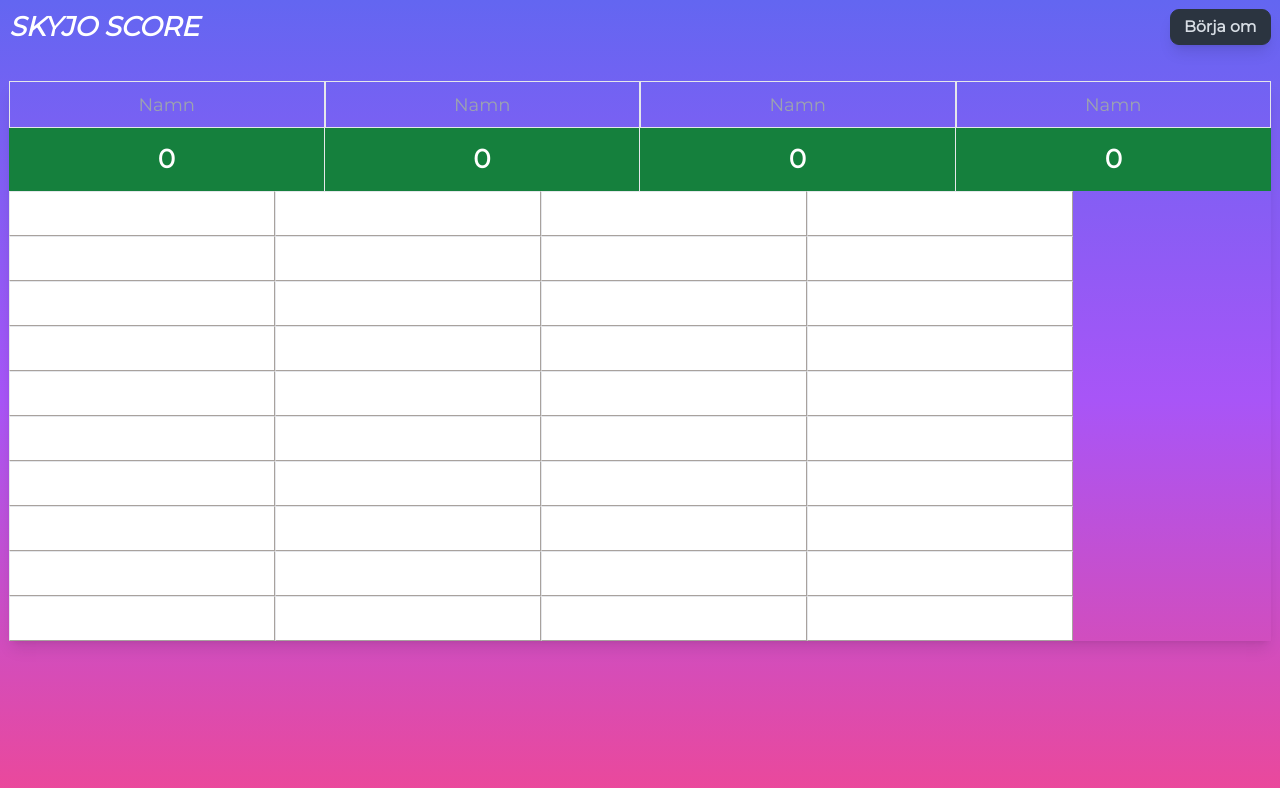
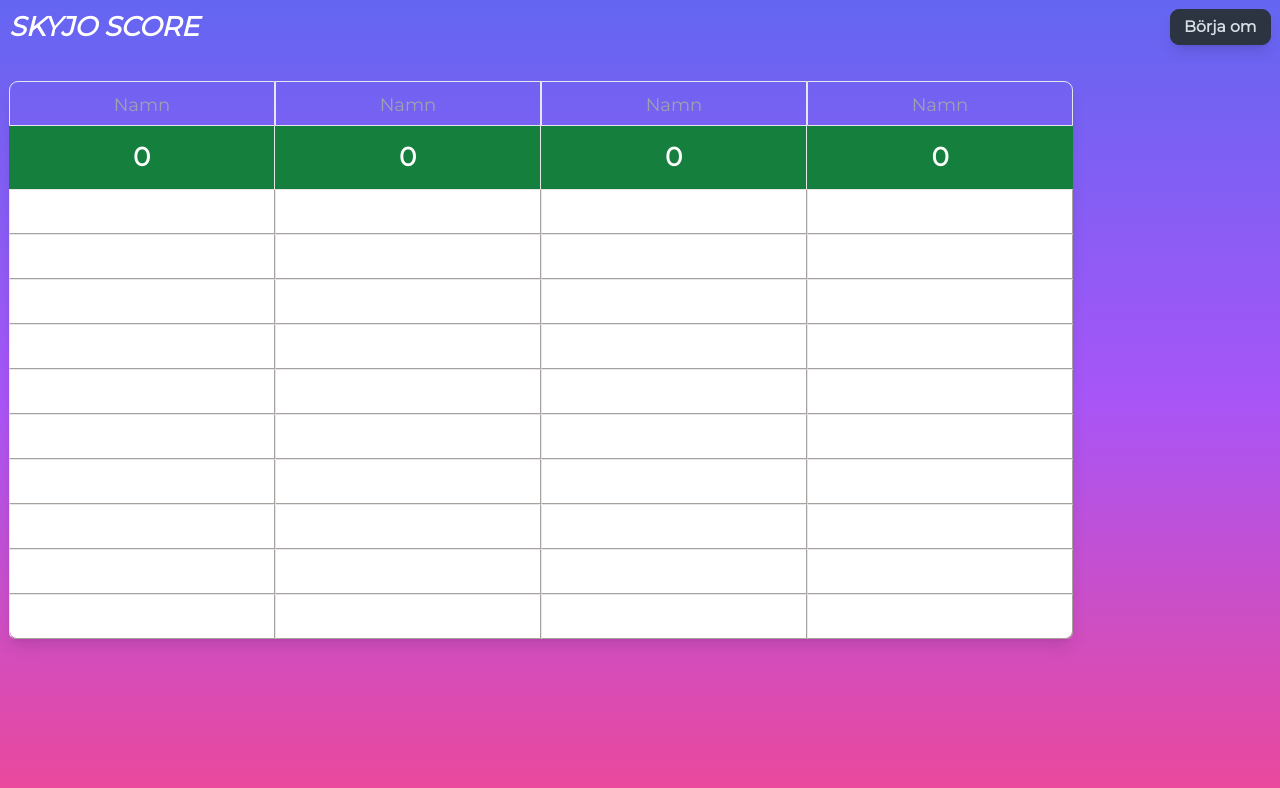
Before and after one commit to jeth318/skyjo-score, a Next.js app: page / in a window 1280 px wide. Shown: the top 788 px of the page. Built offline with nearby package versions, Linux system fonts and the light colour scheme.

Commit message:
Improve stylng

```diff
--- a/app/layout.tsx
+++ b/app/layout.tsx
@@ -1,6 +1,7 @@
 import type { Metadata } from "next";
 import { Montserrat } from "next/font/google";
 import "./globals.css";
+import Head from "next/head";
 
 const inter = Montserrat({ subsets: ["latin"], weight: "400" });
 
@@ -16,6 +17,9 @@ export default function RootLayout({
 }>) {
   return (
     <html lang="en">
+      <head>
+        <meta name="format-detection" content="telephone=no" />
+      </head>
       <body className={inter.className}>{children}</body>
     </html>
   );
--- a/app/lib/utils.ts
+++ b/app/lib/utils.ts
@@ -6,7 +6,8 @@ export function valid(value: string) {
   return pattern.test(value);
 }
 
-export function getTotalScoreColor(score: number) {
+export function getTotalScoreColor(score: number, hasLoadedScores: boolean) {
+  if (!hasLoadedScores) return "bg-grey";
   if (score < 0) return "bg-blue-800";
   if (score < 50) return "bg-green-700";
   if (score < 100) return "bg-orange-500";
@@ -14,9 +15,5 @@ export function getTotalScoreColor(score: number) {
 }
 
 export function validScoreInput(event: ChangeEvent<HTMLInputElement>) {
-  console.log(event.target.value);
-  console.log(pattern.test(event.target.value));
-  console.log(event.target.value.length);
-
   return event.target.value.length <= 3 && pattern.test(event.target.value);
 }
--- a/app/page.tsx
+++ b/app/page.tsx
@@ -9,6 +9,9 @@ import Player from "./ui/player";
 export default function Home() {
   const defaultScore = ["", "", "", "", "", "", "", "", "", ""];
   const [playerNames, setPlayerNames] = useState(["", "", "", ""]);
+
+  const [hasLoadedPlayers, setHasLoadedPlayers] = useState(false);
+  const [hasLoadedScores, setHasLoadedScores] = useState(false);
 
   const [playerOneScore, setPlayerOneScore] =
     useState<(number | string)[]>(defaultScore);
@@ -66,19 +69,20 @@ export default function Home() {
     const savedGameState = localStorage.getItem("scores");
     if (savedGameState) {
       const scores = JSON.parse(savedGameState);
-
       setPlayerOneScore(scores[0]);
       setPlayerTwoScore(scores[1]);
       setPlayerThreeScore(scores[2]);
       setPlayerFourScore(scores[3]);
     }
+    setHasLoadedScores(true);
   }
 
   function loadStoragePlayers() {
     const savedPlayersState = localStorage.getItem("players");
     if (savedPlayersState) {
-      setPlayerNames(JSON.parse(savedPlayersState));
+      setPlayerNames(() => JSON.parse(savedPlayersState));
     }
+    setHasLoadedPlayers(true);
   }
 
   function getCellScore(player: number, cellIndex: number) {
@@ -136,7 +140,10 @@ export default function Home() {
         <div className="shadow-lg">
           <div className="flex flex-col">
             <div className="flex justify-between">
-              {playerNames.map((_, index) => {
+              {!hasLoadedPlayers ? (
+                <div className="border skeleton bg-transparent rounded-bl-none rounded-lg rounded-br-none h-10 w-full"></div>
+              ) : (
+                playerNames.map((_, index) => {
                   return (
                     <Player
                       key={`player-${index}`}
@@ -145,19 +152,27 @@ export default function Home() {
                       setPlayerNames={setPlayerNames}
                     />
                   );
-              })}
+                })
+              )}
             </div>
             <div className="flex justify-between">
               {[1, 2, 3, 4].map((index) => {
                 const { score } = getPlayerScoreSetter(index);
                 return (
-                  <TotalScore key={`total-score-${index}`} score={score} />
+                  <TotalScore
+                    key={`total-score-${index}`}
+                    score={score}
+                    hasLoadedScores={hasLoadedScores}
+                  />
                 );
               })}
             </div>
             {[1, 2, 3, 4, 5, 6, 7, 8, 9, 10].map((_, scoreIndex) => {
               return (
-                <div key={`row-${scoreIndex}`} className="border-none flex">
+                <div
+                  key={`row-${scoreIndex}`}
+                  className="h-10 border-none flex"
+                >
                   <ScoreRow
                     getCellScore={getCellScore}
                     handleOnScoreChange={handleOnScoreChange}
--- a/app/ui/player.tsx
+++ b/app/ui/player.tsx
@@ -8,7 +8,7 @@ type Props = {
 
 export default function Player({ playerNames, setPlayerNames, index }: Props) {
   return (
-    <div className="border w-full border-b-none fade-in-animation">
+    <div className="h-10 border first:rounded-tl-lg last:rounded-tr-lg w-full border-b-none">
       <input
         className="h-10 bg-transparent text-white text-center"
         style={{
@@ -20,12 +20,10 @@ export default function Player({ playerNames, setPlayerNames, index }: Props) {
           const updatedPlayerNames = [...playerNames];
           updatedPlayerNames[index] = value.toUpperCase();
           setPlayerNames(updatedPlayerNames);
+          localStorage.setItem("players", JSON.stringify(updatedPlayerNames));
         }}
         onFocus={({ target }) => {
           target.setSelectionRange(0, target.value.length);
-        }}
-        onBlur={() => {
-          localStorage.setItem("players", JSON.stringify(playerNames));
         }}
         size={1}
         maxLength={7}
--- a/app/ui/score-row.tsx
+++ b/app/ui/score-row.tsx
@@ -19,15 +19,22 @@ export default function ScoreRow({
 }: Props) {
   return [1, 2, 3, 4].map((player, i) => {
     const cellScore = getCellScore(player, scoreIndex);
+    const isLastRowFirstColumn = player === 1 && scoreIndex === 9;
+    const isLastRowLastColumn = player === 4 && scoreIndex === 9;
+
     return (
       <div
         key={`player-${player}-score-${scoreIndex}`}
-        className="score-cell  h-10 border border-b-stone-400 border-r-stone-400 text-center fade-in-animation"
+        className={`score-cell h-10 border border-b-stone-400 border-r-stone-400 text-center ${
+          isLastRowFirstColumn ? "rounded-bl-md" : ""
+        } ${isLastRowLastColumn ? "rounded-br-md" : ""}`}
       >
         <input
           onChange={(event) => handleOnScoreChange(event, player, scoreIndex)}
           className={`h-full w-full rounded-none text-center ${
             Number(cellScore) < 0 ? "text-blue-600" : ""
+          } ${isLastRowFirstColumn ? "rounded-bl-md" : ""} ${
+            isLastRowLastColumn ? "rounded-br-md" : ""
           }`}
           value={cellScore}
           maxLength={3}
--- a/app/ui/total-score.tsx
+++ b/app/ui/total-score.tsx
@@ -2,9 +2,10 @@ import { getTotalScoreColor } from "../lib/utils";
 
 type Props = {
   score: (number | string)[] | undefined;
+  hasLoadedScores: boolean;
 };
 
-export default function TotalScore({ score }: Props) {
+export default function TotalScore({ score, hasLoadedScores }: Props) {
   const scoresAsNum = score?.map((s) => Number(s)).filter(Number.isInteger);
   const totalPlayerScore =
     scoresAsNum?.reduce((acc, curr) => acc + curr, 0) || 0;
@@ -12,15 +13,13 @@ export default function TotalScore({ score }: Props) {
     <div className="w-1/4 overflow-hidden border-r last:border-r-0">
       <div
         className={`score-cell-xl font-bold ${getTotalScoreColor(
-          totalPlayerScore
+          totalPlayerScore,
+          hasLoadedScores
         )}  text-white flex justify-center h-14 items-center`}
       >
-        <input
-          className="w-full bg-transparent text-center p-0 m-0"
-          disabled
-          maxLength={3}
-          value={totalPlayerScore}
-        ></input>
+        <div className="w-full  text-center p-0 m-0">
+          {hasLoadedScores ? totalPlayerScore : ""}
+        </div>
       </div>
     </div>
   );
```
Lines whose indentation alone changed are shown as unchanged.
